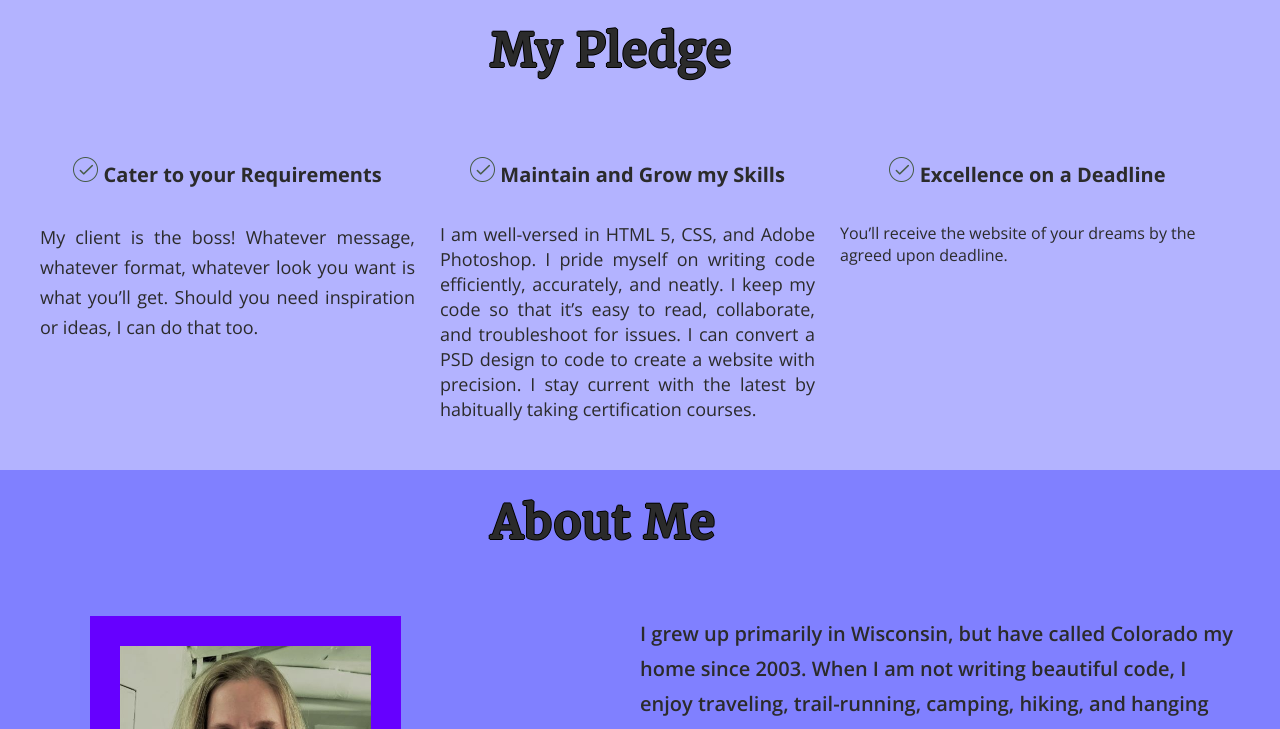
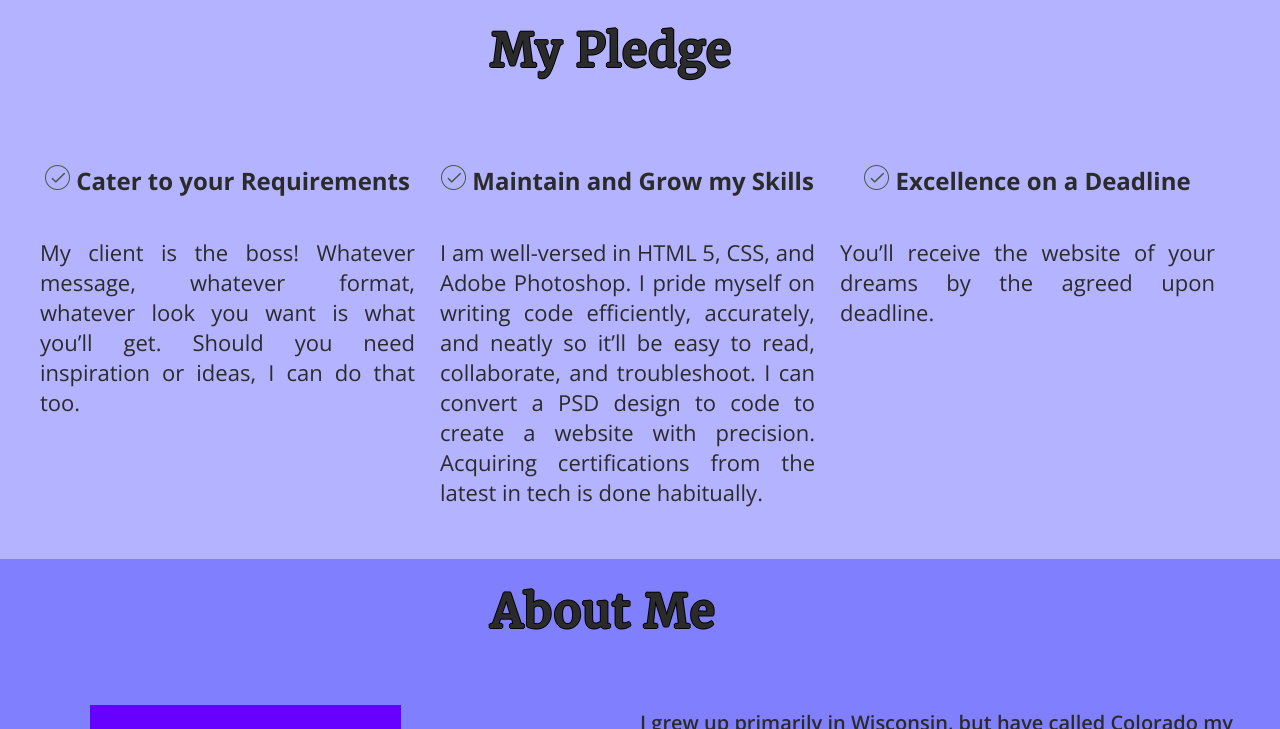
Before and after one commit to luckieshel/milestone-website-project, a plain HTML site: page index.html in a window 1280 px wide. Shown: the part 702-1431 px from the top of the page. Drawn offline with nearby package versions, Linux system fonts and the light colour scheme.

Commit message:
adjusted My Pledge section

```diff
--- a/css/main.css
+++ b/css/main.css
@@ -129,25 +129,25 @@ header h2 span {
 }
 
 #first-pledge, #second-pledge, #third-pledge, h5 {
-    font-size: 20px;
+    font-size: 24px;
     text-align: center;
 
 }
 
 #first-pledge p {
-    font-size: 18px;
+    font-size: 22px;
     line-height: 30px;
     text-align: justify;
 }
 
 #second-pledge p {
-    font-size: 18px;
-    line-height: 25px;
+    font-size: 22px;
+    line-height: 30px;
     text-align: justify;
 }
 
 #third-pledge p {
-    font-size: 18px;
+    font-size: 22px;
     line-height: 30px;
     text-align: justify;
 }
--- a/index.html
+++ b/index.html
@@ -40,10 +40,10 @@
                         <div id="second-pledge">
                             <div class="thirds">
                                 <h5><img src="img/check.png" alt="check mark"/> Maintain and Grow my Skills</h5>
-                                <p>I am well-versed in HTML 5, CSS, and Adobe Photoshop. I pride myself on writing code efficiently, accurately, and neatly. I keep my code so that it’s easy to read, collaborate, and troubleshoot for issues. I can convert a PSD design to code to create a website with precision. I stay current with the latest by habitually taking certification courses.</p>
+                                <p>I am well-versed in HTML 5, CSS, and Adobe Photoshop. I pride myself on writing code efficiently, accurately, and neatly so it’ll be easy to read, collaborate, and troubleshoot. I can convert a PSD design to code to create a website with precision. Acquiring certifications from the latest in tech is done habitually.</p>
                             </div>
                         </div>
-                        <div id="thirds">
+                        <div id="third-pledge">
                             <div class="thirds">
                                 <h5><img src="img/check.png" alt="check mark"/> Excellence on a Deadline</h5>
                                 <p>You’ll receive the website of your dreams by the agreed upon deadline.</p>
```
